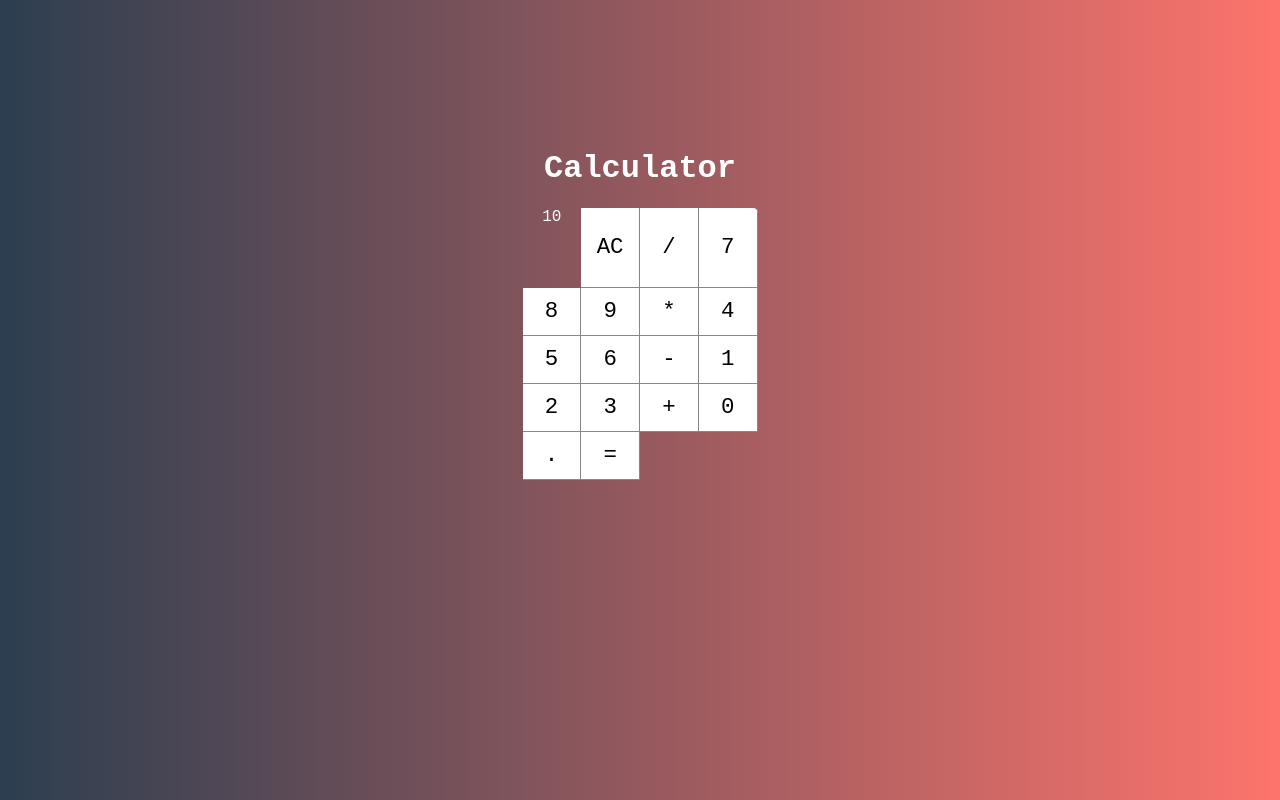
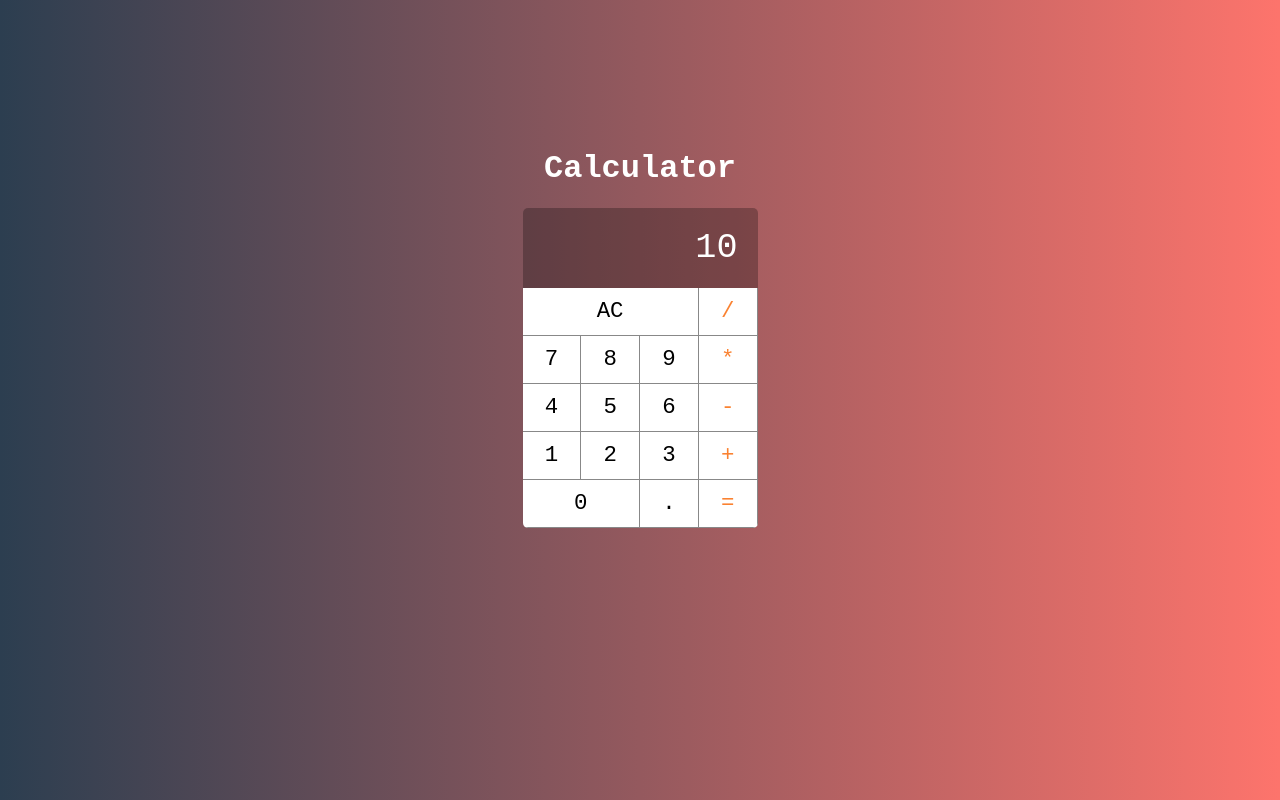
Before and after one commit to Norton794/calculadora, a React (Create React App) app: page / in a window 1280 px wide. Built offline with nearby package versions, Linux system fonts and the light colour scheme.

Commit message:
terminei os estilos e adicionei alguns metodos

```diff
--- /dev/null
+++ b/src/components/Button.css
@@ -0,0 +1,20 @@
+.button:active{
+    background-color: #ccc;
+}
+
+.button.double{
+    grid-column: span 2;
+}
+
+.button.triple{
+    grid-column: span 3;
+}
+.button.operation{
+    background-color: #fa8231;
+    color: #fa8231;
+}
+
+.button.operation:active{
+    background-color: #fa8231cc;
+    color: #fa8231;
+}
--- a/src/components/Button.jsx
+++ b/src/components/Button.jsx
@@ -1,14 +1,27 @@
 import React from "react";
-
-export default ({label}) => {
+import "./Button.css";
+export default ({ label, operation, double, triple, click }) => {
   const style = {
     fontSize: "1.4em",
     backgroundColor: "#fff",
     border: "none",
     borderRight: "solid 1px #888",
-    borderBottom: '1px solid #888',
-    outline: 'none',
+    borderBottom: "1px solid #888",
+    outline: "none",
   };
 
-  return <button style={style} className="button">{label}</button>;
+  return (
+    <button
+    onClick={e => click && click(label)}
+      style={style}
+      className={
+        `button
+            ${operation ? "operation" : ""}
+            ${double ? "double" : ""}
+            ${triple ? "triple" : ""}
+      `}
+    >
+      {label}
+    </button>
+  );
 };
--- a/src/components/Display.jsx
+++ b/src/components/Display.jsx
@@ -1,3 +1,3 @@
 import React from 'react';
-
+import './Display.css';
 export default ({value}) => <div className="display">{value}</div>
--- a/src/main/Calculator.jsx
+++ b/src/main/Calculator.jsx
@@ -3,27 +3,43 @@ import "./Calculator.css";
 import Button from "../components/Button";
 import Display from "../components/Display";
 export default class Calculator extends React.Component {
+constructor(props){
+    super(props);
+}
+
+  clearMemory = () => {console.log("c");}
+
+  setOperation = (operation) => {
+    console.log(operation);
+  }
+
+  addDigit = (n) => {
+      console.log(n);
+  }
+
   render() {
+
+
     return (
       <div className="calculator">
-        <Display value={10}/>
-        <Button label="AC" />
-        <Button label="/" />
-        <Button label="7" />
-        <Button label="8" />
-        <Button label="9" />
-        <Button label="*" />
-        <Button label="4" />
-        <Button label="5" />
-        <Button label="6" />
-        <Button label="-" />
-        <Button label="1" />
-        <Button label="2" />
-        <Button label="3" />
-        <Button label="+" />
-        <Button label="0" />
-        <Button label="." />
-        <Button label="=" />
+        <Display value={10} />
+        <Button label="AC" click={this.clearMemory} triple/>
+        <Button label="/" click={this.setOperation} operation />
+        <Button label="7" click={this.addDigit} />
+        <Button label="8" click={this.addDigit}  />
+        <Button label="9" click={this.addDigit} />
+        <Button label="*" click={this.setOperation} operation />
+        <Button label="4" click={this.addDigit} />
+        <Button label="5" click={this.addDigit} />
+        <Button label="6" click={this.addDigit} />
+        <Button label="-" click={this.setOperation} operation />
+        <Button label="1" click={this.addDigit} />
+        <Button label="2" click={this.addDigit} />
+        <Button label="3" click={this.addDigit} />
+        <Button label="+" click={this.setOperation} operation />
+        <Button label="0" click={this.addDigit} double />
+        <Button label="." click={this.addDigit} />
+        <Button label="=" click={this.setOperation} operation />
       </div>
     );
   }
```
